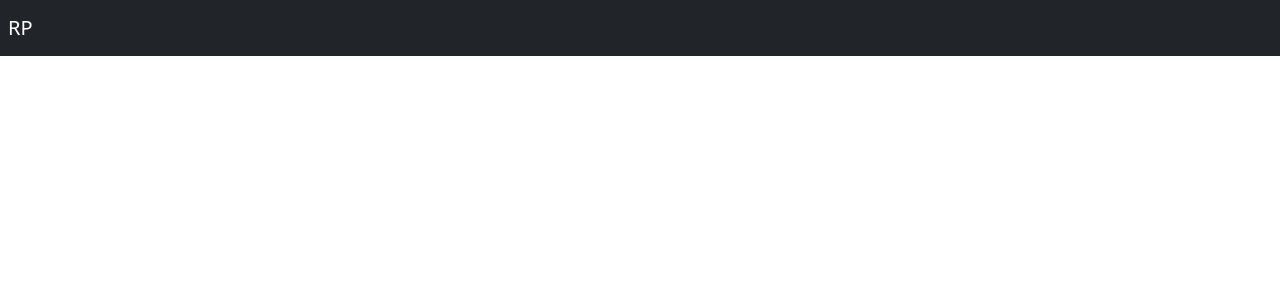
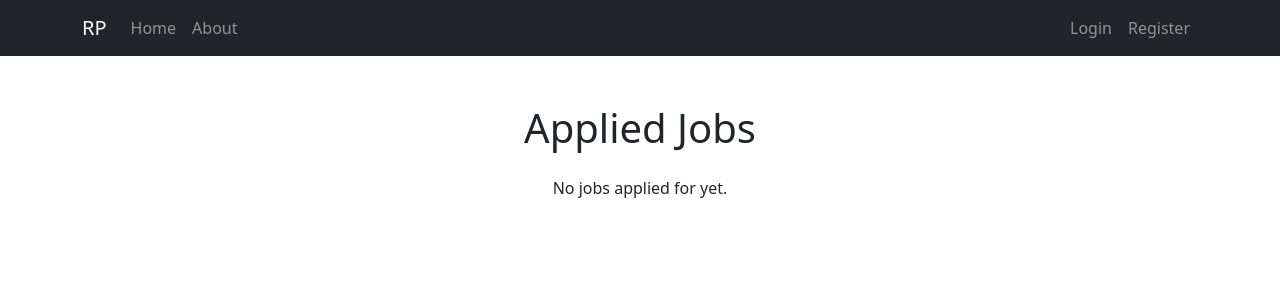
Before and after one commit to G-SaiVikas/repo, a React (Create React App) app in the folder rp_frontend/rp_portal/: page /applied-jobs in a window 1280 px wide. Before the commit this address had no page. Shown: the top 300 px of the page. Built offline with nearby package versions, Linux system fonts and the light colour scheme.

Commit message:
added frontend

```diff
--- a/rp_frontend/rp_portal/src/App.js
+++ b/rp_frontend/rp_portal/src/App.js
@@ -1,29 +1,49 @@
 import './App.css';
 import SignUp from './Pages/SignUp';
 import About from './Pages/About';
-import { Routes, Route, BrowserRouter } from'react-router-dom';
-import { Navbar, Nav, NavDropdown } from 'react-bootstrap';
+import { Routes, Route, BrowserRouter } from 'react-router-dom';
+import { Navbar, Nav, NavDropdown, Container } from 'react-bootstrap';
 import ForgotPassword from './Pages/ForgotPassword';
 import ResetPassword from './Pages/ResetPassword';
 import Login from './Pages/Login';
 import User from './Pages/User';
+import ViewAppliedJobs from './Pages/ViewAppliedJobs';
 
-function App() {
+const App = () => {
+  const isLoggedIn = localStorage.getItem('jwtToken') !== null;
+
+  const handleLogout = () => {
+    localStorage.clear();
+    window.location.href = '/';
+  };
+
   return (
-
     <div className="App">
-
       <BrowserRouter>
-      <Navbar bg="dark" variant="dark" className=" px-2 py-2"  expand="lg">
-
+        <Navbar bg="dark" variant="dark" className="px-2 py-2" expand="lg">
+          <Container>
+            <Navbar.Brand href="/user">RP</Navbar.Brand>
             <Navbar.Toggle aria-controls="basic-navbar-nav" />
             <Navbar.Collapse id="basic-navbar-nav">
-         <Nav className="mr-auto">
-
-
-         <Navbar.Brand href="#!">RP</Navbar.Brand>
+              <Nav className="me-auto">
+                <Nav.Link href="/">Home</Nav.Link>
+                {!isLoggedIn && <Nav.Link href="/about">About</Nav.Link>}
               </Nav>
+              {isLoggedIn ? (
+                <Nav>
+                    <Nav.Link href="/profile">Profile</Nav.Link>
+                    <Nav.Link href="/applied-jobs">Applied Jobs</Nav.Link>
+                    <Nav.Link href="/saved-jobs">Saved Jobs</Nav.Link>
+                    <Nav.Link onClick={handleLogout}>Logout</Nav.Link>
+                </Nav>
+              ) : (
+                <Nav>
+                  <Nav.Link href="/login">Login</Nav.Link>
+                  <Nav.Link href="/register">Register</Nav.Link>
+                </Nav>
+              )}
             </Navbar.Collapse>
+          </Container>
         </Navbar>
         <Routes>
           <Route path="/register" element={<SignUp />} />
@@ -31,13 +51,13 @@ function App() {
           <Route path="/" element={<Login />} />
           <Route path="/login" element={<Login />} />
           <Route path="/user" element={<User />} />
+          <Route path="/applied-jobs" element={<ViewAppliedJobs />} />
           <Route path="/forgot-password" element={<ForgotPassword />} />
-        <Route path="/resetpassword" element={<ResetPassword/>} />
-
+          <Route path="/resetpassword" element={<ResetPassword />} />
         </Routes>
       </BrowserRouter>
     </div>
   );
-}
+};
 
 export default App;
--- a/rp_frontend/rp_portal/src/Pages/User.js
+++ b/rp_frontend/rp_portal/src/Pages/User.js
@@ -112,9 +112,6 @@ export default class UserPage extends Component {
 
     return (
       <div className="container py-5">
-        <h1 className="text-center">Hi, {this.state.userId}</h1>
-        <button onClick={this.logout} className="btn btn-danger mt-3 mb-5">Logout</button>
-
         <div className="mb-4">
           <input
             type="text"
--- /dev/null
+++ b/rp_frontend/rp_portal/src/Pages/ViewAppliedJobs.js
@@ -0,0 +1,80 @@
+import React, { Component } from 'react';
+import axios from 'axios';
+import { Card, Button, Container, Row, Col } from 'react-bootstrap';
+import 'bootstrap/dist/css/bootstrap.min.css';
+
+class ViewAppliedJobs extends Component {
+  constructor(props) {
+    super(props);
+    this.state = {
+      isloggedin: localStorage.getItem('jwtToken') !== null,
+      userId: localStorage.getItem('userId'),
+      jobs: []
+    };
+  }
+
+  componentDidMount() {
+    if (this.state.isloggedin) {
+      this.fetchAllJobs();
+    }
+  }
+
+  fetchAllJobs() {
+    const userId = this.state.userId;
+    axios.get('http://localhost:8080/users/getappliedjobs', {
+      params: { user_id: userId} // Assuming 'userId' is the parameter name expected by the backend
+    })
+    .then(response => {
+      this.setState({ jobs: response.data });
+    })
+    .catch(error => {
+      console.error("There was an error fetching the jobs!", error);
+    });
+  }
+  StatusOfJob()
+  {
+    alert('Your job is under review');
+  }
+
+  render() {
+    const { jobs } = this.state;
+
+    return (
+        <Container className="py-5">
+        <h1 className="text-center mb-4">Applied Jobs</h1>
+        <Row>
+          {jobs && jobs.length > 0 ? (
+            jobs.map(job => (
+              <Col md={4} key={job.id} className="mb-4">
+                <Card className="h-100">
+                  <Card.Body>
+                    <Card.Title>{job.jobTitle}</Card.Title>
+                    <Card.Subtitle className="mb-2 text-muted">{job.company}</Card.Subtitle>
+                    <Card.Text>
+                      {job.jobDescription}
+                    </Card.Text>
+                    <Card.Text>
+                      <strong>Skills Required:</strong> {job.skillsRequired}
+                    </Card.Text>
+                    <Card.Text>
+                      <strong>Location:</strong> {job.location}
+                    </Card.Text>
+                    <Card.Text>
+                      <strong>Salary:</strong> ${job.salary}
+                    </Card.Text>
+                    <Button variant="primary" className="mt-auto"
+                    onClick={() => this.StatusOfJob()}>View Status</Button>
+                  </Card.Body>
+                </Card>
+              </Col>
+            ))
+          ) : (
+            <p className="text-center">No jobs applied for yet.</p>
+          )}
+        </Row>
+      </Container>
+    );
+  }
+}
+
+export default ViewAppliedJobs;
```
Also changed, not shown: 1 other file (tests, documents, lock files or other folders). Lines whose indentation alone changed are shown as unchanged.
